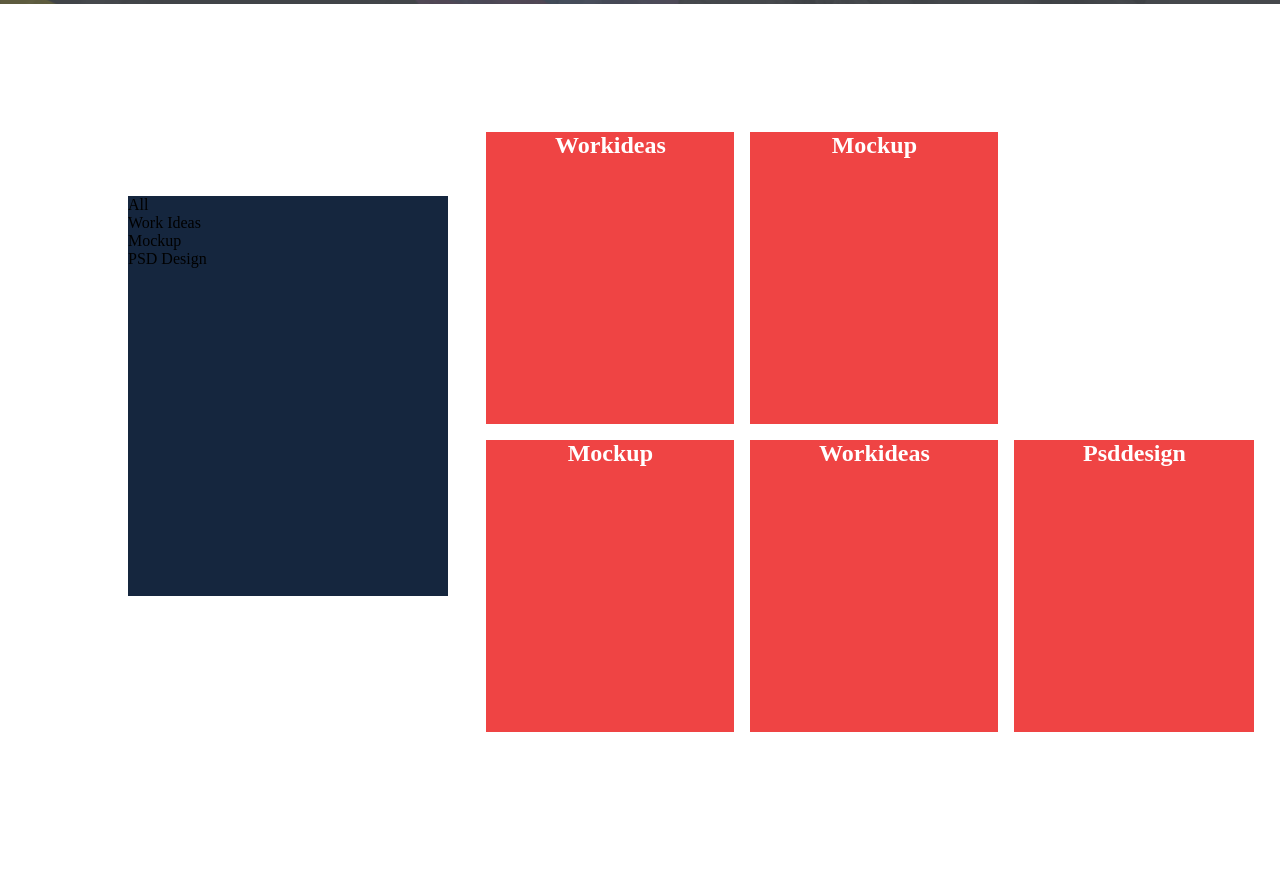
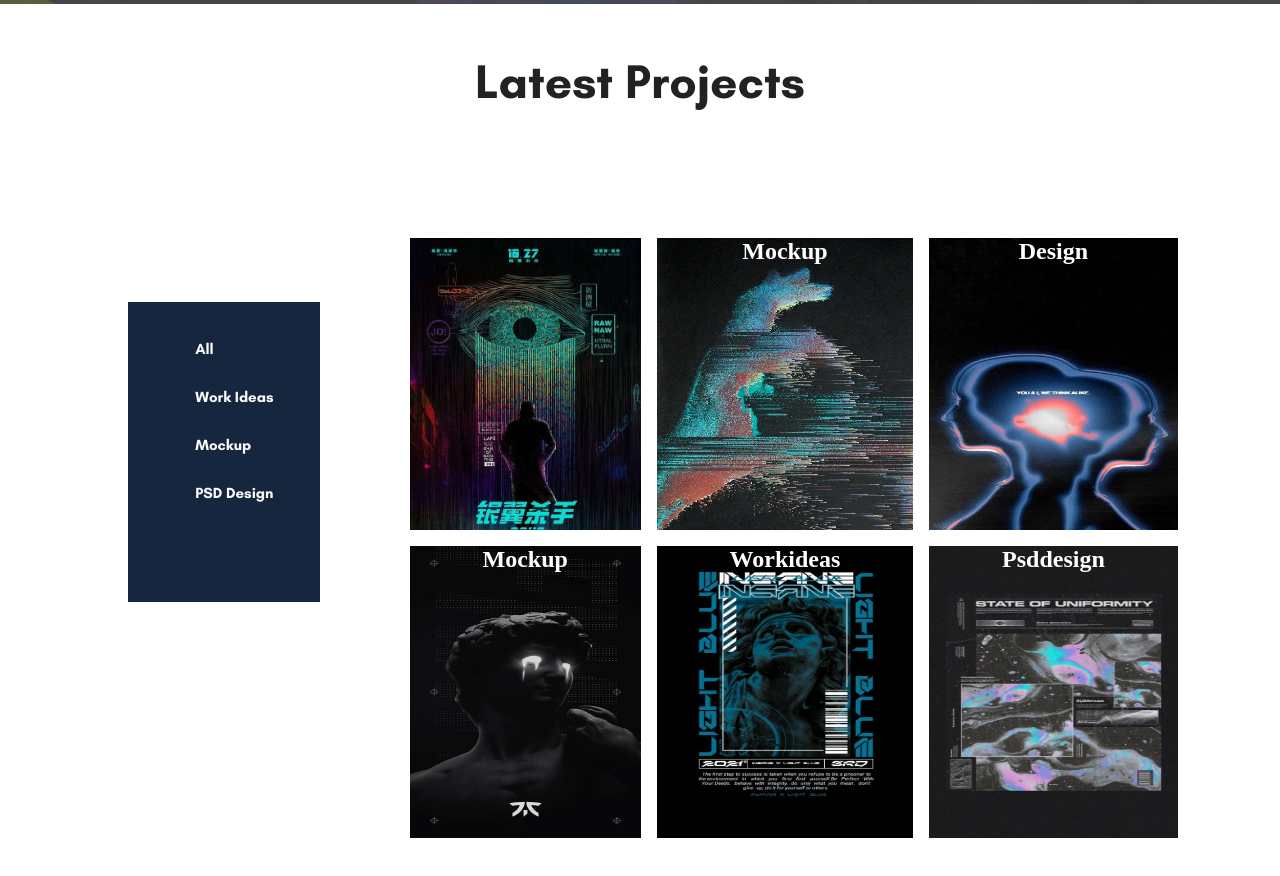
Before and after one commit to nebbieridzemariam/finalproject, a plain HTML site: page index.html in a window 1280 px wide. Shown: the part 2436-3312 px from the top of the page. Drawn offline with Linux system fonts and the light colour scheme; files whose address does not match are found by name.

Commit message:
added filter

```diff
--- a/index.html
+++ b/index.html
@@ -398,22 +398,33 @@
         </div>
     </section>
     <section class="latestprojects">
+        <h3> Latest Projects </h3>
         <div class="projectsContainer flex">
             <div class="filterItems">
                 <ul class="filters">
-                    <li class="filter" data-filter="all"> All</li>
+                    <li class="filter" data-filter="all">All</li>
                     <li class="filter" data-filter="workideas"> Work Ideas</li>
                     <li class="filter" data-filter="mockup"> Mockup</li>
                     <li class="filter" data-filter="psddesign">PSD Design</li>
                 </ul>
             </div>
             <div class="projects">
-                <div class="projectItem" data-filter="workideas">workideas</div>
-                <div class="projectItem" data-filter="mockup">mockup</div>
-                <div class="projectItem hideOne" data-filter="psddesign">design</div>
-                <div class="projectItem" data-filter="mockup">mockup</div>
-                <div class="projectItem" data-filter="workideas">workideas</div>
-                <div class="projectItem" data-filter="psddesign">psddesign</div>
+                <div class="projectItem item1" data-filter="workideas">
+                    <div class="card_text">
+                        <svg xmlns="http://www.w3.org/2000/svg" width="14" height="12" viewBox="0 0 14 12">
+                            <path id="Forma_1_copy_10" data-name="Forma 1 copy 10"
+                                d="M1105,4100l-.98-.913c-3.64-3-6.02-5.021-6.02-7.5a3.673,3.673,0,0,1,3.85-3.588,4.306,4.306,0,0,0,6.3,0,3.673,3.673,0,0,1,3.85,3.588c0,2.478-2.38,4.5-6.02,7.5Z"
+                                transform="translate(-1098 -4087.997)" fill="#e93656" />
+                        </svg>
+                        <p> Work Ideas</p>
+                    </div>
+
+                </div>
+                <div class="projectItem item2" data-filter="mockup">mockup</div>
+                <div class="projectItem item3" data-filter="psddesign">design</div>
+                <div class="projectItem item4" data-filter="mockup">mockup</div>
+                <div class="projectItem item5" data-filter="workideas">workideas</div>
+                <div class="projectItem item6" data-filter="psddesign">psddesign</div>
             </div>
 
         </div>
--- a/style.css
+++ b/style.css
@@ -372,38 +372,6 @@ margin-top: -13px;
     color: aliceblue;
 
 }
-/* .grid-wrapper-services{
-			--auto-grid-min-size: 16rem;
-			display: grid;
-			grid-gap: 2rem;
-      grid-template-columns: 1fr 1fr 1fr 1fr;
-			margin: 10% auto;
-			padding: 0 10%;
-      position: relative;
-		}
-		.grid-wrapper-services div{
-			background-color: #FAFAFA;
-			color: #222222;
-			font-size: 18px;
-			padding: 6rem 1rem;
-			text-align: center;
-      font-weight: 600;
-      font-family: glacialindifferencebold;
-		}
-.main-cont-services{
-			margin: 0 auto;
-			max-width: 1972px;
-			padding: 2rem 1rem;
-
-}
-
-
-    .main-cont-services{
-			margin: 0 auto;
-			max-width: 1972px;
-			padding: 2rem 1rem;
-
-    } */
 
 
 .grid {
@@ -668,13 +636,26 @@ margin-top: -13px;
    color: #FAFAFA;
 }
 .filterItems {
-  width: 25%;
+  width: 15%;
   margin-top: 15%;
   margin-bottom: 10%;
   margin-left: 10%;
   background-color: #15263E;
-  height: 400px;
+  height: 300px;
 
+
+}
+
+.filter {
+  color:#FAFAFA;
+  font-family: 'glacialindifferencebold';
+  font-size: 15px;
+  padding-bottom: 30px;
+
+}
+.filter:hover {
+  cursor: pointer;
+  color:#E93656
 }
 .projectsContainer {
   justify-content: space-between;
@@ -688,7 +669,7 @@ margin-top: -13px;
   width: 60%;
   min-height: 600px;
   margin-top: 10%;
-  margin-right: 2%;
+  margin-right: 8%;
   margin-bottom: 10%;
 }
 .projectItem {
@@ -700,10 +681,42 @@ margin-top: -13px;
   font-weight: 600;
   width: 100%;
   height: 100%;
+}
+.item1 {
+  background-image: url(images/1st.jpg);
+  background-size:cover;
+  position: relative;
+}
+.item2 {
+  background-image: url(images/2nd.jpg);
+  background-size:cover;
+}
+.item3 {
+  background-image: url(images/3rd.jpg);
+  background-size:cover;
+ background-size: 100% 100%;
 
+}
+.item4 {
+  background-image: url(images/4th.jpg);
+  background-size:cover;
+  background-size: 100% 100%;
+}
+.item5 {
+  background-image: url(images/5th.jpg);
+  background-size:cover;
+  background-size: 100% 100%;
+}
+.item6 {
+  background-image: url(images/6th.jpg);
+  background-size:cover;
+  background-size: 100% 100%;
 }
 ul {
   list-style: none;
+  padding-top: 20%;
+  padding-left: 35%;
+
 }
 .hideOne { /* You can play with the seconds to change the "animation" */
   animation: hide .5s ease 0s 1 normal forwards;
@@ -736,3 +749,22 @@ ul {
     transform: scale(1);
   }
 }
+.posterImage {
+  object-fit: cover;
+}
+.latestprojects h3 {
+  font-family: 'glacialindifferencebold';
+  font-size: 3rem;
+  color: #222222;
+  text-align: center;
+  padding-top: 3rem;
+}
+.card_text {
+  position: absolute;
+  opacity: 0;
+  padding-top: 40%;
+  padding-left: 25% ;
+}
+.projectItem:hover.card_text {
+ opacity: 1;
+}
```
Also changed, not shown: images/1st.jpg (added), images/2nd.jpg (added), images/3rd.jpg (added), images/4th.jpg (added), images/5th.jpg (added), images/6th.jpg (added).
